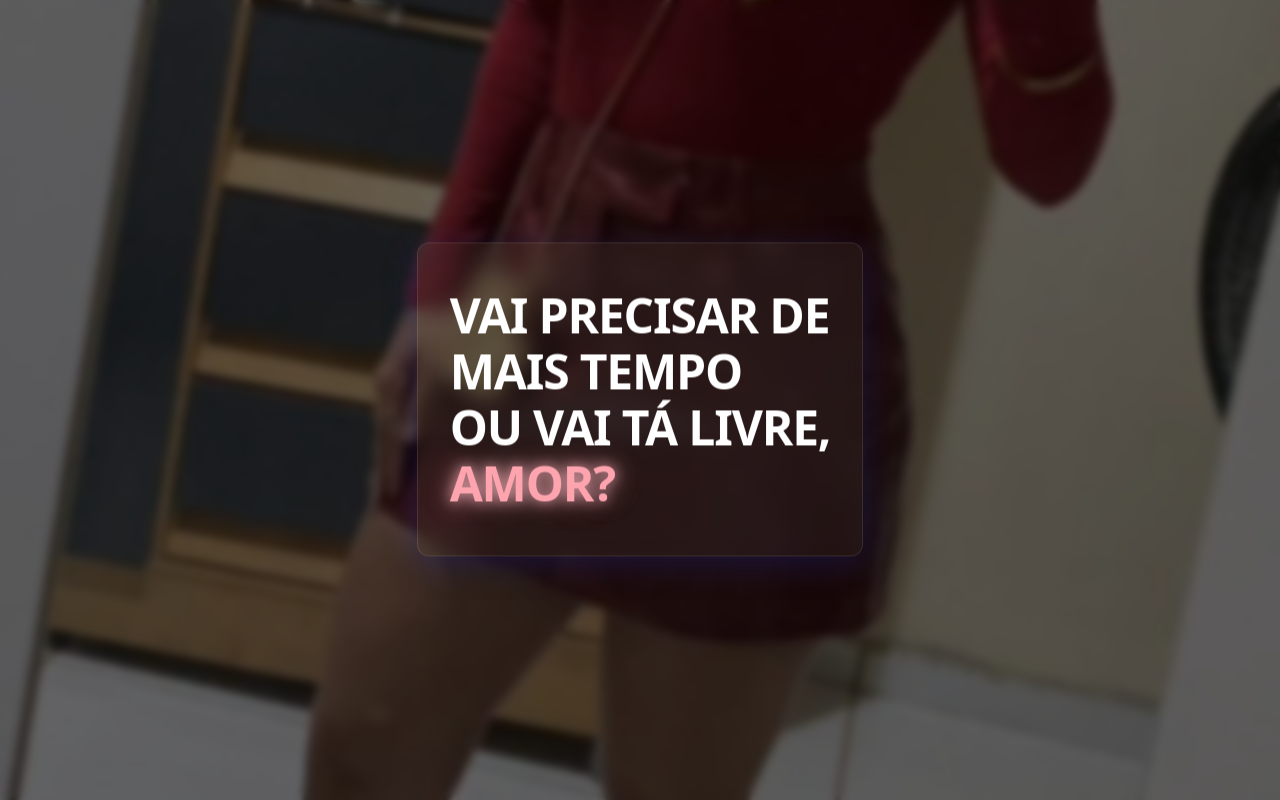
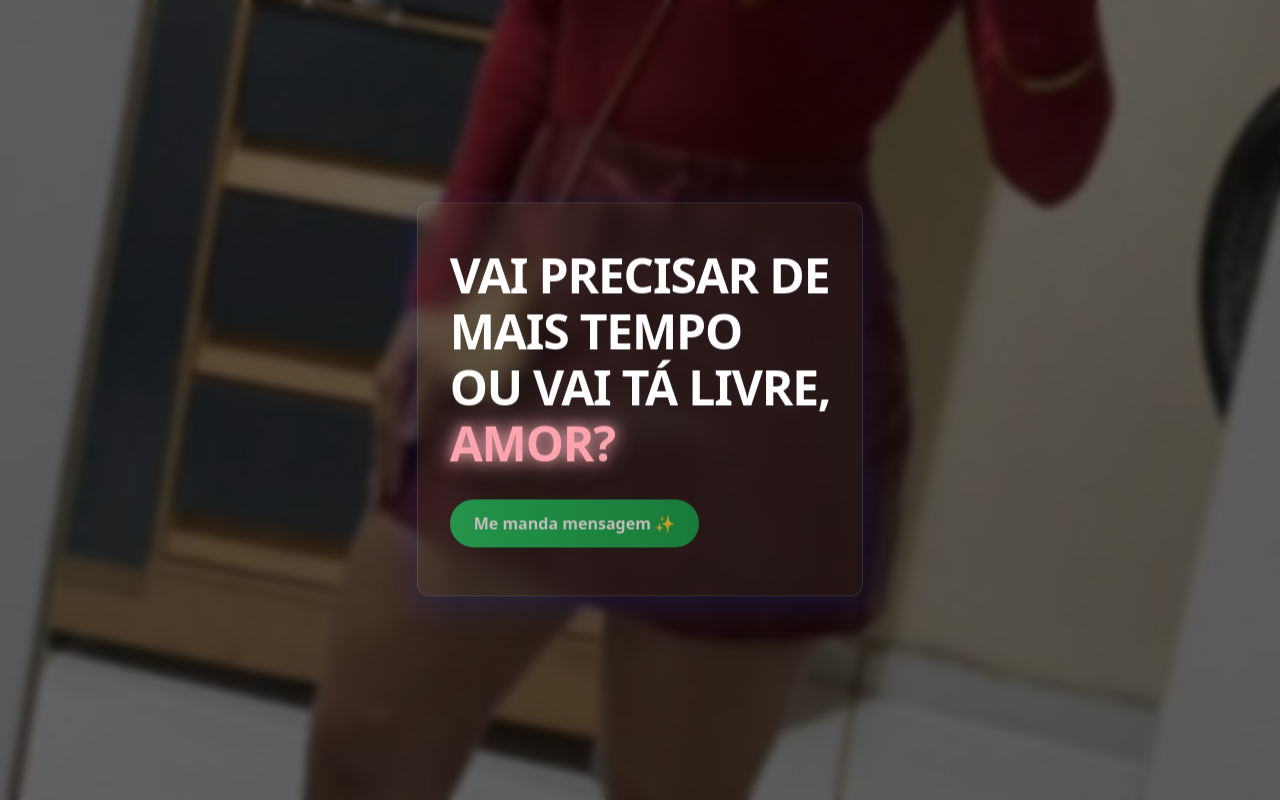
Before and after one commit to arinelson/love-me, a React (Vite) app: page / in a window 1280 px wide. Built offline with nearby package versions, Linux system fonts and the light colour scheme.

Commit message:
Add glowing button for WhatsApp
Implement a glowing button below the message that prompts users to send a message. The button will include the WhatsApp number 5582991799095 for forwarding.
[skip gpt_engineer]

```diff
--- a/src/pages/Index.tsx
+++ b/src/pages/Index.tsx
@@ -6,6 +6,10 @@ const Index = () => {
   useEffect(() => {
     setIsVisible(true);
   }, []);
+
+  const handleWhatsAppClick = () => {
+    window.open('https://wa.me/5582991799095', '_blank');
+  };
 
   return (
     <div className="relative min-h-screen w-full flex items-center justify-center bg-gradient-to-br from-[#1A1F2C] to-[#2C1A2F]">
@@ -31,6 +35,13 @@ const Index = () => {
           <span className="block mt-2">OU VAI TÁ LIVRE,</span>
           <span className="neon-text text-rose-300 block mt-2">AMOR?</span>
         </h1>
+
+        <button
+          onClick={handleWhatsAppClick}
+          className="mt-8 px-6 py-3 bg-gradient-to-r from-green-500 to-green-600 text-white rounded-full font-semibold transform transition-all duration-300 hover:scale-105 hover:shadow-[0_0_15px_rgba(34,197,94,0.5)] active:scale-95 animate-pulse"
+        >
+          Me manda mensagem ✨
+        </button>
       </div>
     </div>
   );
```
